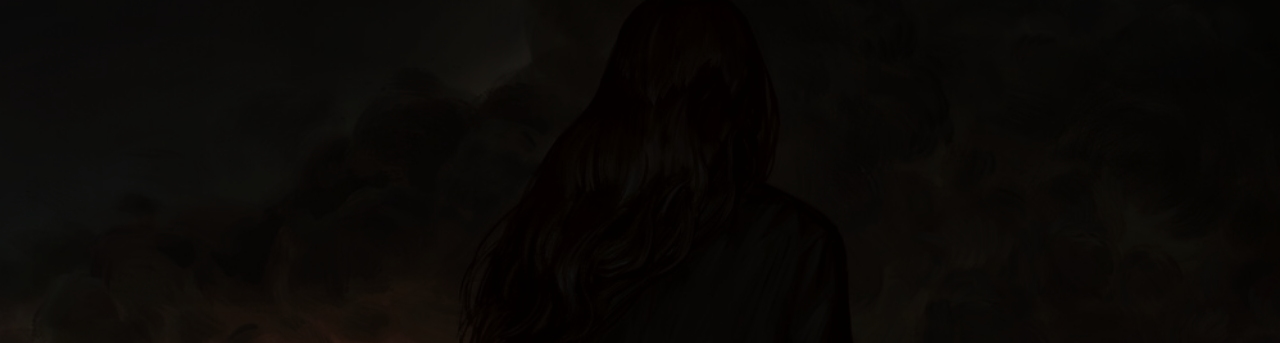
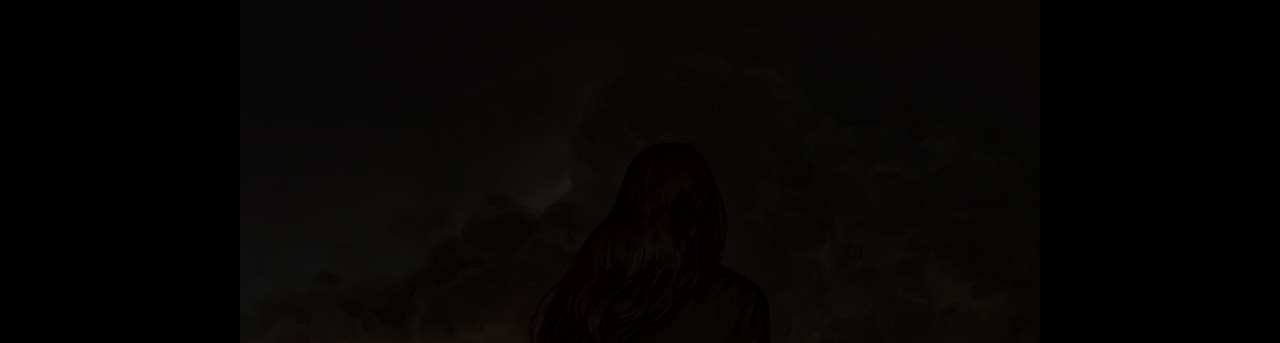
Before and after one commit to martinkivanc-collab/sitex432deneme, a plain HTML site: page index.html in a window 1280 px wide. Shown: the top 343 px of the page. Drawn offline with Linux system fonts and the light colour scheme.

Commit message:
Fix HTML encoding issues and improve styles

```diff
--- a/index.html
+++ b/index.html
@@ -24,12 +24,13 @@
       position:relative;
     }
 
-    body::before{
+     body::before{
       content:"";
       position:fixed;
       inset:0;
       background:url("blood.jpg") no-repeat center center;
-      background-size:cover;
+      background-size:contain;
+      background-color:black;
       z-index:-2;
     }
 
```
